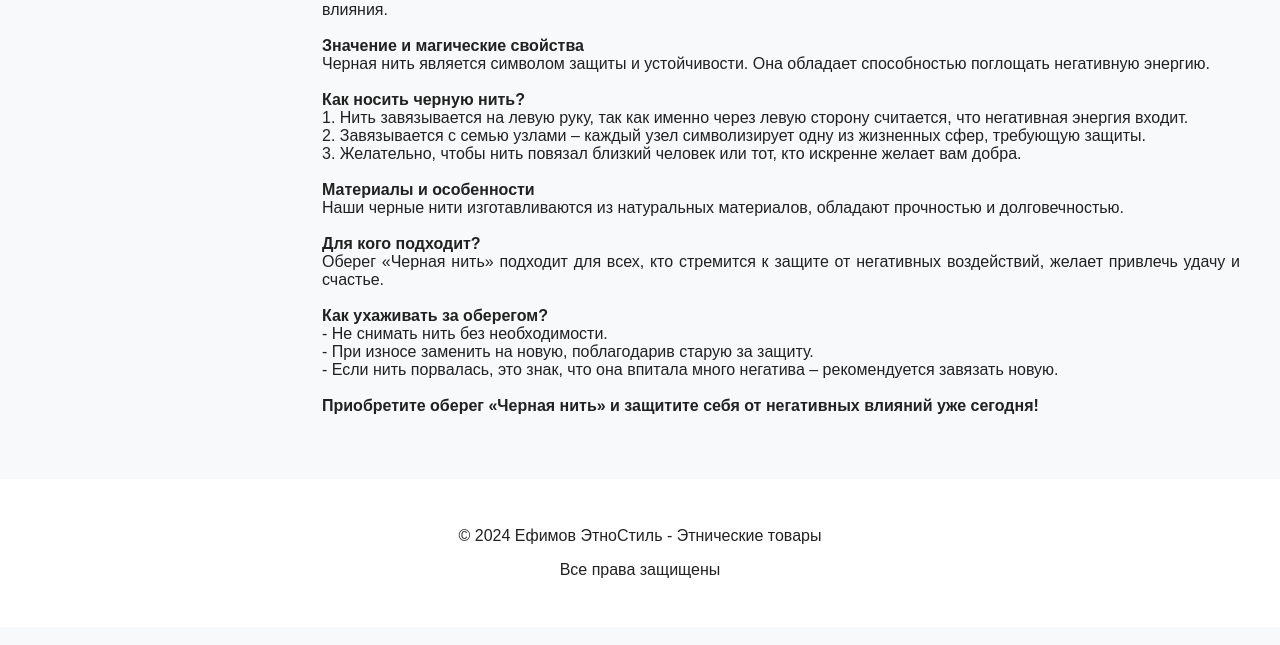
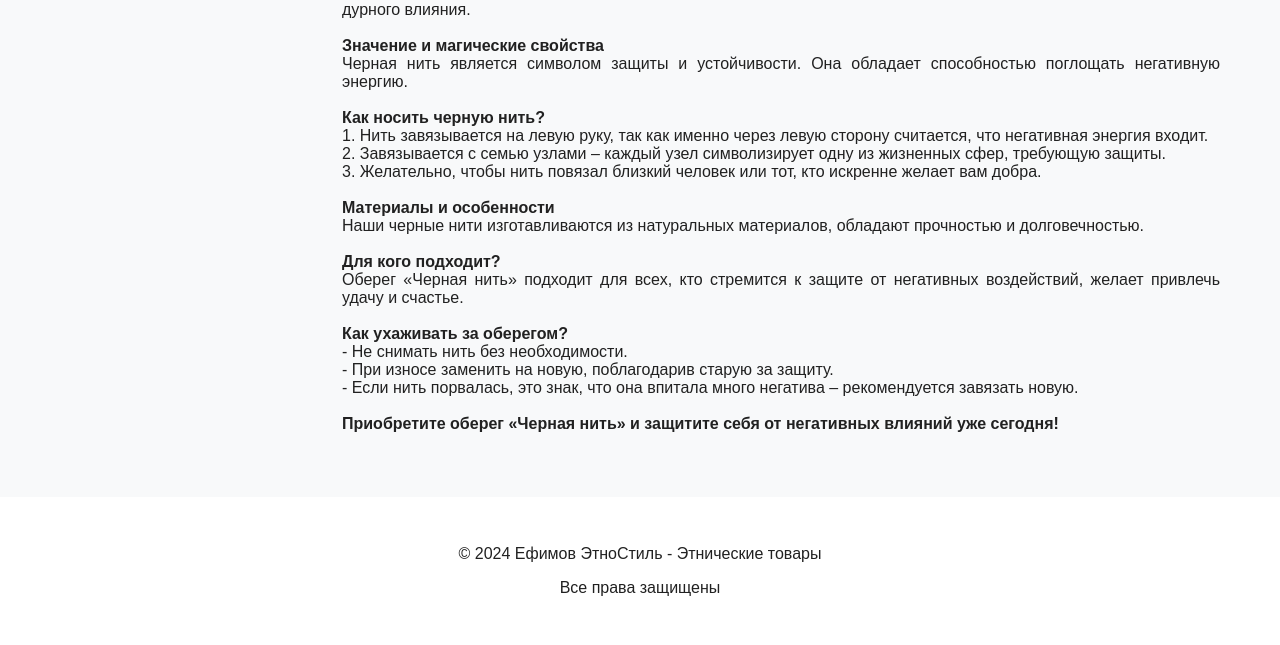
Before and after one commit to IgorEfimof/efimov-ethnostyle, a plain HTML site: page chernaya-nit.html in a window 1280 px wide. Shown: the part 281-926 px from the top of the page. Drawn offline with Linux system fonts and the light colour scheme.

Commit message:
Update chernaya-nit.html

```diff
--- a/chernaya-nit.html
+++ b/chernaya-nit.html
@@ -8,6 +8,7 @@
   <style>
     .justified-text {
       text-align: justify;
+      padding: 0 20px; /* Отступы по бокам */
     }
   </style>
 </head>
```
